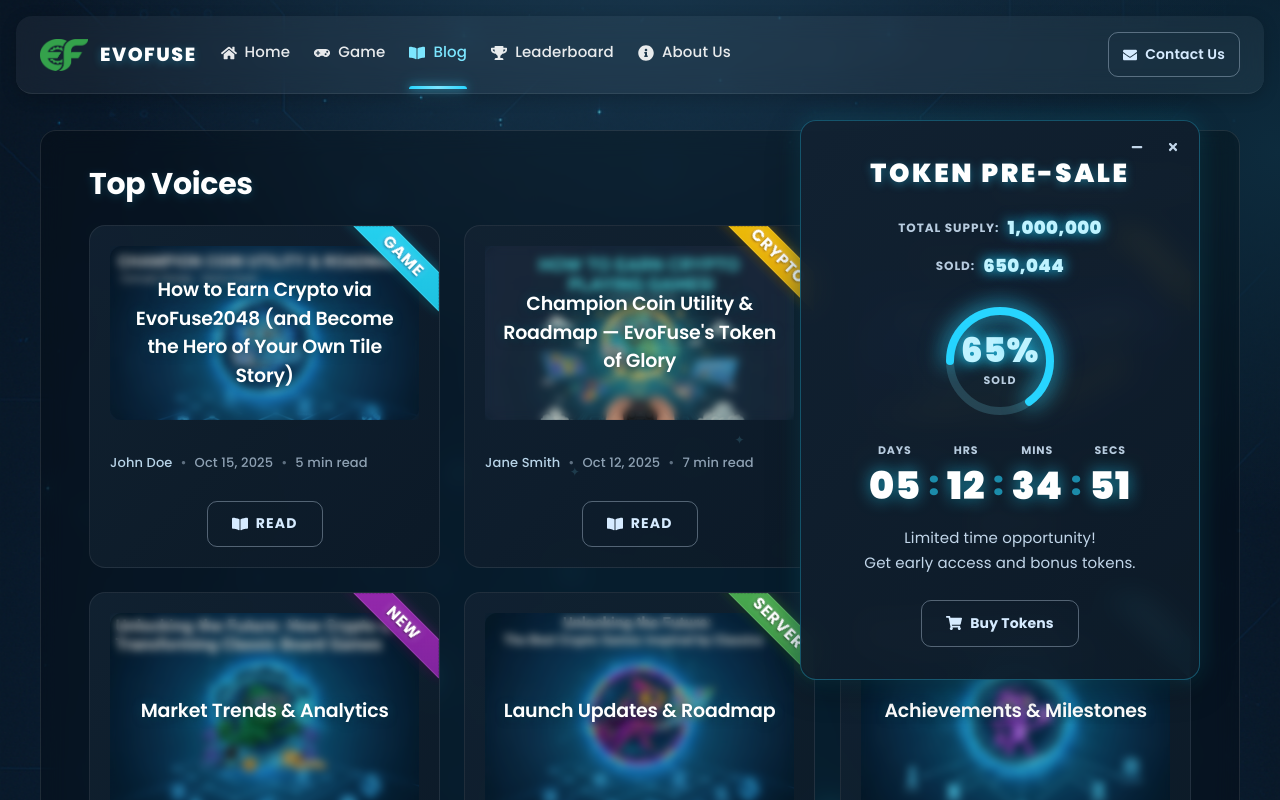
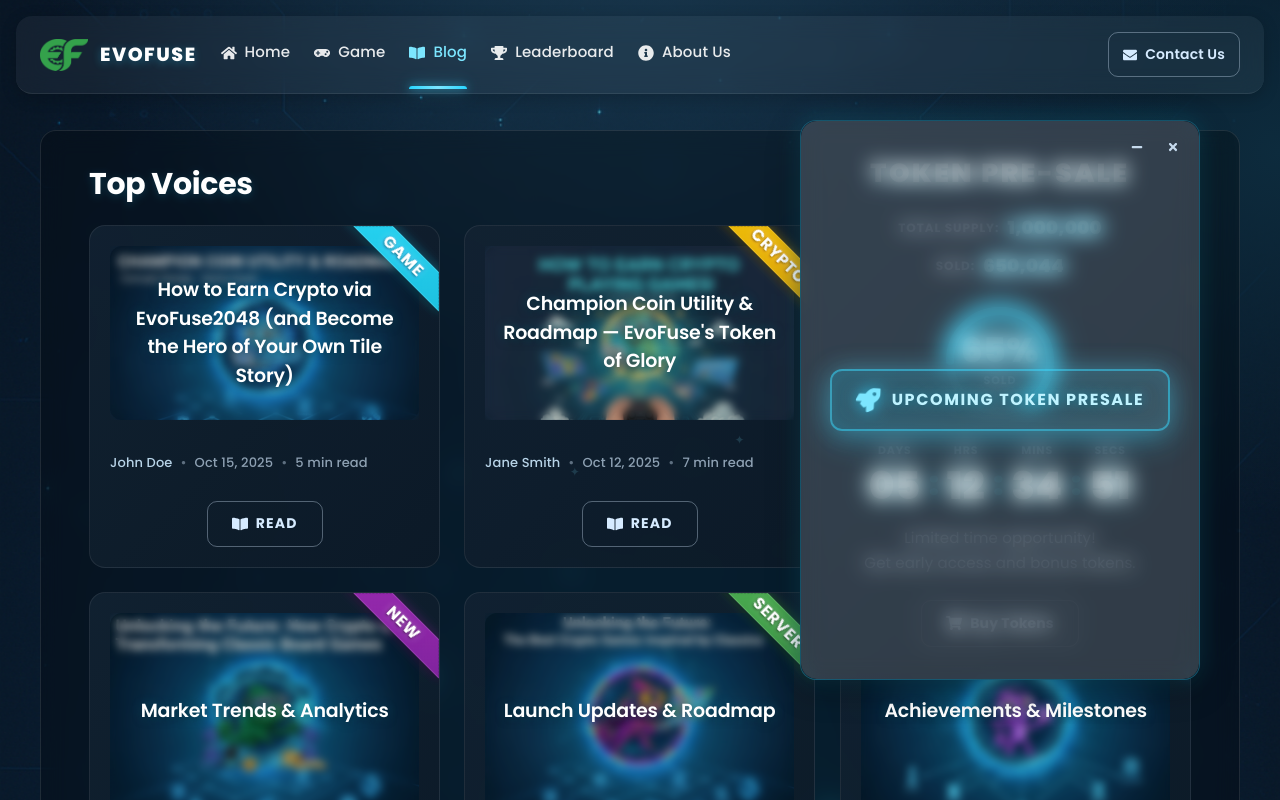
Before and after one commit to evo-fuse/new-evofuse-frontend, a React (Vite) app: page /blog in a window 1280 px wide. Shown: the top 800 px of the page. Built offline with nearby package versions, Linux system fonts and the light colour scheme.

Commit message:
fix:add mask on presale

```diff
--- a/src/App.css
+++ b/src/App.css
@@ -63,19 +63,28 @@
   opacity: 1;
   color: #7ce6ff;
 }
-.nav-item.active::after,
-.nav-item.selected::after {
+.nav-item::after {
   content: '';
   position: absolute;
   bottom: -20px;
-  left: 0;
-  right: 0;
+  left: 50%;
+  right: 50%;
   height: 3px;
   background: linear-gradient(90deg, #27d5ff, #7ce6ff, #27d5ff);
   border-radius: 3px 3px 0 0;
   box-shadow: 0 0 8px rgba(39, 213, 255, 0.6), 0 0 16px rgba(124, 230, 255, 0.4);
+  opacity: 0;
+  transform: translateX(-50%);
+  transition: all 0.3s cubic-bezier(0.4, 0, 0.2, 1);
+  z-index: 1;
+}
+.nav-item.active::after,
+.nav-item.selected::after {
+  left: 0;
+  right: 0;
+  opacity: 1;
+  transform: translateX(0);
   animation: nav-border-glow 2s ease-in-out infinite;
-  z-index: 1;
 }
 @keyframes nav-border-glow {
   0%, 100% {
@@ -771,6 +780,71 @@
 .presale-banner-content { background: linear-gradient(135deg, rgba(18, 34, 50, 0.95) 0%, rgba(13, 26, 39, 0.95) 100%); border: 1px solid rgba(39, 213, 255, 0.3); backdrop-filter: blur(12px); border-radius: 16px; padding: 32px 24px; box-shadow: 0 8px 32px rgba(0, 0, 0, 0.4), 0 0 24px rgba(39, 213, 255, 0.2); text-align: center; position: relative; overflow: hidden; transition: padding 0.3s ease, height 0.3s ease; }
 .presale-banner-content::before { content: ''; position: absolute; top: -100%; right: -100%; width: 200%; height: 200%; background: linear-gradient(135deg, transparent 0%, transparent 40%, rgba(39, 213, 255, 0.2) 50%, transparent 60%, transparent 100%); z-index: 0; pointer-events: none; animation: presale-shimmer 3s ease-in-out infinite; filter: blur(8px); opacity: 0.8; }
 .presale-banner-content > * { position: relative; z-index: 1; }
+.presale-blur-mask {
+  position: absolute;
+  top: 0;
+  left: 0;
+  right: 0;
+  bottom: 0;
+  background: rgba(255, 255, 255, 0.15);
+  backdrop-filter: blur(10px);
+  -webkit-backdrop-filter: blur(10px);
+  z-index: 2;
+  pointer-events: none;
+  border-radius: 16px;
+  display: flex;
+  align-items: center;
+  justify-content: center;
+}
+.presale-upcoming-alert {
+  display: flex;
+  align-items: center;
+  gap: 12px;
+  background: linear-gradient(135deg, rgba(39, 213, 255, 0.2) 0%, rgba(124, 230, 255, 0.15) 100%);
+  border: 2px solid rgba(39, 213, 255, 0.5);
+  border-radius: 12px;
+  padding: 16px 24px;
+  z-index: 3;
+  box-shadow: 0 8px 32px rgba(39, 213, 255, 0.3), 0 0 24px rgba(124, 230, 255, 0.2), inset 0 0 20px rgba(39, 213, 255, 0.1);
+  animation: presale-alert-pulse 2s ease-in-out infinite;
+  pointer-events: none;
+}
+.presale-alert-icon {
+  font-size: 24px;
+  color: #7ce6ff;
+  filter: drop-shadow(0 0 8px rgba(39, 213, 255, 0.8));
+  animation: presale-icon-rotate 3s ease-in-out infinite;
+}
+.presale-alert-text {
+  font-size: 16px;
+  font-weight: 700;
+  color: #bff3ff;
+  text-transform: uppercase;
+  letter-spacing: 0.1em;
+  text-shadow: 0 0 12px rgba(39, 213, 255, 0.6), 0 2px 8px rgba(0, 0, 0, 0.3);
+  font-family: 'Poppins', sans-serif;
+}
+@keyframes presale-alert-pulse {
+  0%, 100% {
+    box-shadow: 0 8px 32px rgba(39, 213, 255, 0.3), 0 0 24px rgba(124, 230, 255, 0.2), inset 0 0 20px rgba(39, 213, 255, 0.1);
+    border-color: rgba(39, 213, 255, 0.5);
+  }
+  50% {
+    box-shadow: 0 8px 40px rgba(39, 213, 255, 0.5), 0 0 32px rgba(124, 230, 255, 0.4), inset 0 0 24px rgba(39, 213, 255, 0.2);
+    border-color: rgba(124, 230, 255, 0.7);
+  }
+}
+@keyframes presale-icon-rotate {
+  0%, 100% {
+    transform: rotate(0deg) scale(1);
+  }
+  25% {
+    transform: rotate(-10deg) scale(1.1);
+  }
+  75% {
+    transform: rotate(10deg) scale(1.1);
+  }
+}
 .presale-banner-controls { position: absolute; top: 12px; right: 12px; display: flex; gap: 8px; align-items: center; z-index: 10; }
 .presale-control-btn { width: 28px; height: 28px; display: flex; align-items: center; justify-content: center; background: transparent; border: none; border-radius: 6px; color: rgba(214, 235, 255, 0.9); cursor: pointer; transition: all 0.2s ease; font-size: 12px; padding: 0; }
 .presale-control-btn:hover { background: transparent; border: none; color: #7ce6ff; }
--- a/src/App.tsx
+++ b/src/App.tsx
@@ -1,6 +1,7 @@
 import './App.css'
 import { Routes, Route, useLocation } from 'react-router-dom'
 import { LoadingProvider, useLoading } from './contexts/LoadingContext'
+import { ComingSoonModalProvider } from './contexts/ComingSoonModalContext'
 import MainLayout from './layout/MainLayout'
 import HomePage from './pages/HomePage'
 import GamesPage from './pages/GamesPage'
@@ -13,6 +14,7 @@
 import GameDetailPage from './pages/GameDetailPage'
 import PageLoader from './components/PageLoader'
 import PreSaleBanner from './components/PreSaleBanner'
+import ComingSoonModal from './components/ComingSoonModal'
 
 function AppContent() {
   const { loading } = useLoading()
@@ -41,6 +43,7 @@
         </Route>
       </Routes>
       <PreSaleBanner />
+      <ComingSoonModal />
     </>
   )
 }
@@ -48,7 +51,9 @@
 function App() {
   return (
     <LoadingProvider>
-      <AppContent />
+      <ComingSoonModalProvider>
+        <AppContent />
+      </ComingSoonModalProvider>
     </LoadingProvider>
   )
 }
--- /dev/null
+++ b/src/components/ComingSoonModal.tsx
@@ -0,0 +1,30 @@
+import { FaTimes } from 'react-icons/fa'
+import { useComingSoonModal } from '../contexts/ComingSoonModalContext'
+
+function ComingSoonModal() {
+  const { isOpen, selectedGame, closeModal } = useComingSoonModal()
+
+  if (!isOpen) return null
+
+  return (
+    <div className="coming-soon-modal-overlay" onClick={closeModal}>
+      <div className="coming-soon-modal" onClick={(e) => e.stopPropagation()}>
+        <button className="coming-soon-modal-close" onClick={closeModal} aria-label="Close">
+          <FaTimes />
+        </button>
+        <div className="coming-soon-modal-content">
+          <h2 className="coming-soon-modal-title">Coming Soon</h2>
+          <p className="coming-soon-modal-game">{selectedGame}</p>
+          <p className="coming-soon-modal-message">
+            We're working hard to bring you an amazing gaming experience. Stay tuned for updates!
+          </p>
+          <button className="btn btn-primary coming-soon-modal-btn" onClick={closeModal}>
+            Got it
+          </button>
+        </div>
+      </div>
+    </div>
+  )
+}
+
+export default ComingSoonModal
--- a/src/components/PreSaleBanner.tsx
+++ b/src/components/PreSaleBanner.tsx
@@ -1,5 +1,5 @@
 import { useState, useEffect } from 'react'
-import { FaMinus, FaPlus, FaTimes, FaShoppingCart, FaCoins } from 'react-icons/fa'
+import { FaMinus, FaPlus, FaTimes, FaShoppingCart, FaCoins, FaRocket } from 'react-icons/fa'
 
 function PreSaleBanner() {
   const [timeLeft, setTimeLeft] = useState({
@@ -175,6 +175,12 @@
   return (
     <div className={`presale-banner ${isMinimized ? 'presale-banner-minimized' : ''}`}>
       <div className="presale-banner-content">
+        <div className="presale-blur-mask">
+          <div className="presale-upcoming-alert">
+            <FaRocket className="presale-alert-icon" />
+            <span className="presale-alert-text">Upcoming Token Presale</span>
+          </div>
+        </div>
         <div className="presale-banner-controls">
           <button
             className="presale-control-btn"
--- /dev/null
+++ b/src/contexts/ComingSoonModalContext.tsx
@@ -0,0 +1,39 @@
+import { createContext, useContext, useState, type ReactNode } from 'react'
+
+interface ComingSoonModalContextType {
+  isOpen: boolean
+  selectedGame: string | null
+  openModal: (gameTitle: string) => void
+  closeModal: () => void
+}
+
+const ComingSoonModalContext = createContext<ComingSoonModalContextType | undefined>(undefined)
+
+export function ComingSoonModalProvider({ children }: { children: ReactNode }) {
+  const [isOpen, setIsOpen] = useState(false)
+  const [selectedGame, setSelectedGame] = useState<string | null>(null)
+
+  const openModal = (gameTitle: string) => {
+    setSelectedGame(gameTitle)
+    setIsOpen(true)
+  }
+
+  const closeModal = () => {
+    setIsOpen(false)
+    setSelectedGame(null)
+  }
+
+  return (
+    <ComingSoonModalContext.Provider value={{ isOpen, selectedGame, openModal, closeModal }}>
+      {children}
+    </ComingSoonModalContext.Provider>
+  )
+}
+
+export function useComingSoonModal() {
+  const context = useContext(ComingSoonModalContext)
+  if (context === undefined) {
+    throw new Error('useComingSoonModal must be used within a ComingSoonModalProvider')
+  }
+  return context
+}
```
Also changed, not shown: src/components/FeaturedGames.tsx (+32 -64 lines).
